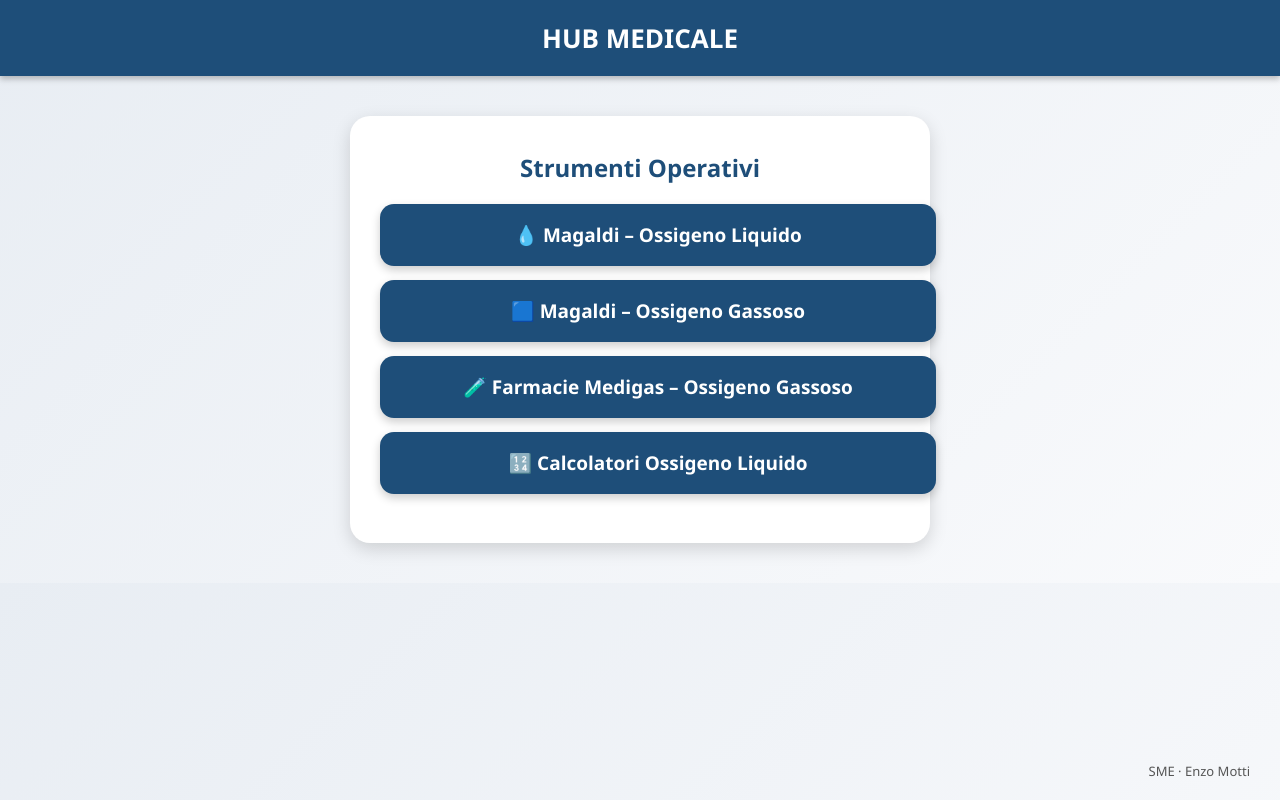
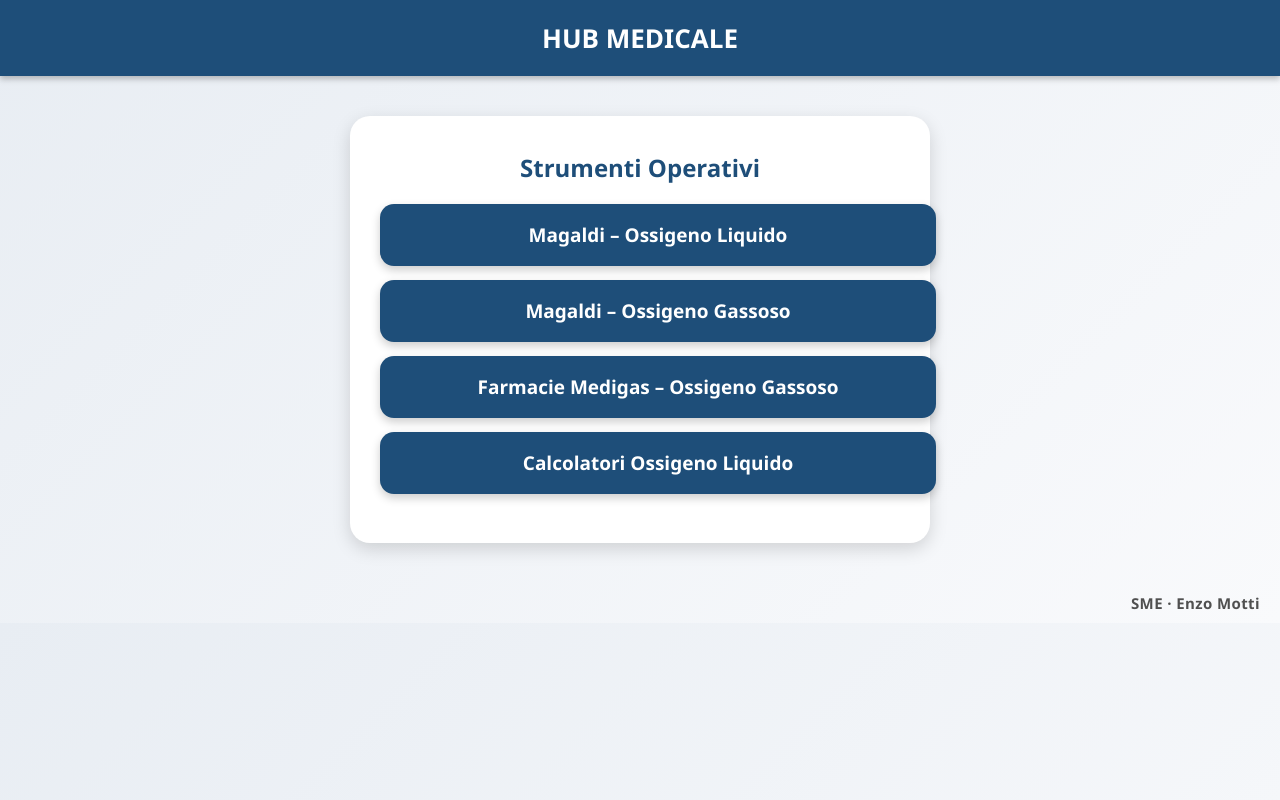
Before and after one commit to Enzothesun/decisioni-operative-menu, a plain HTML site: page index.html in a window 1280 px wide. Drawn offline with Linux system fonts and the light colour scheme.

Commit message:
Update index.html

```diff
--- a/index.html
+++ b/index.html
@@ -63,12 +63,11 @@
     footer {
         text-align: right;
         padding: 10px 20px;
-        font-size: 13px;
-        color: #555;
-        font-weight: 500;
-        position: fixed;
-        bottom: 10px;
-        right: 10px;
+        font-size: 15px;
+        color: #333;
+        font-weight: 700;
+        letter-spacing: 0.4px;
+        opacity: 0.85;
     }
 </style>
 
@@ -82,19 +81,19 @@
     <h2>Strumenti Operativi</h2>
 
     <a class="btn" href="https://enzothesun.github.io/decisione-operativa/">
-        💧 Magaldi – Ossigeno Liquido
+        Magaldi – Ossigeno Liquido
     </a>
 
     <a class="btn" href="https://enzothesun.github.io/decisione-operativa/gassoso/Decisione_Operativa_Ossigeno_Gassoso_v1_3.html">
-        🟦 Magaldi – Ossigeno Gassoso
+        Magaldi – Ossigeno Gassoso
     </a>
 
     <a class="btn" href="https://enzothesun.github.io/decisione-operativa-farmacie/">
-        🧪 Farmacie Medigas – Ossigeno Gassoso
+        Farmacie Medigas – Ossigeno Gassoso
     </a>
 
     <a class="btn" href="https://enzothesun.github.io/Calcolatori-contenitori-Ossigeno-Liquido/">
-        🔢 Calcolatori Ossigeno Liquido
+        Calcolatori Ossigeno Liquido
     </a>
 </div>
 
```
